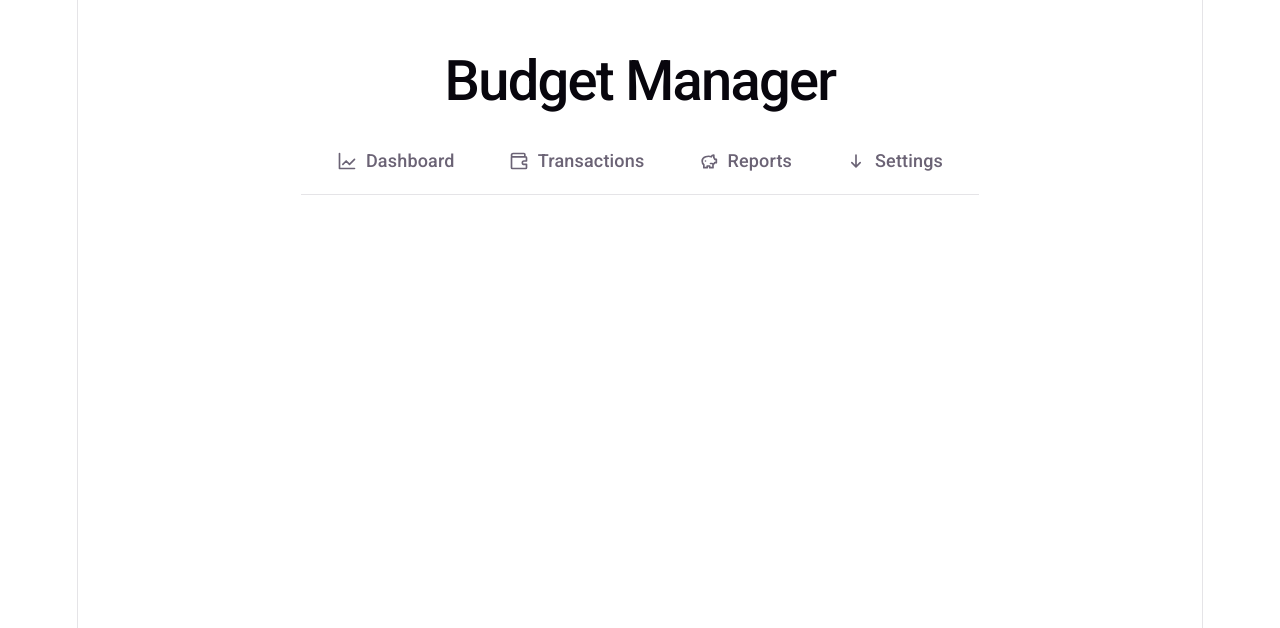
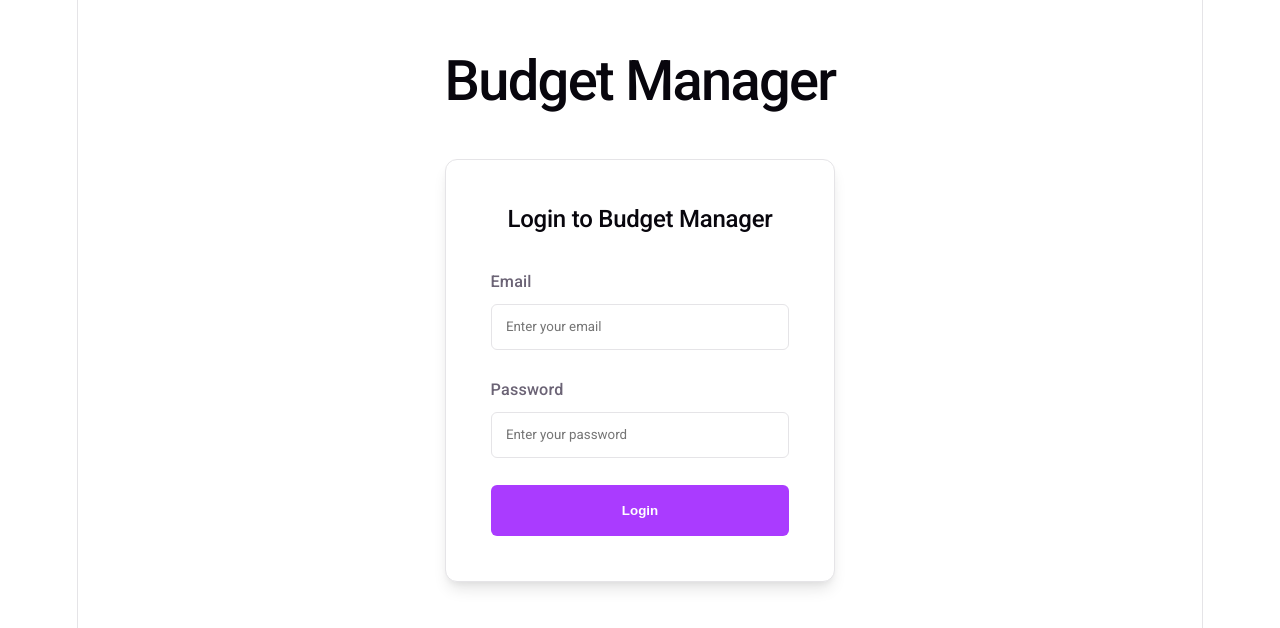
Before and after one commit to lukasmatusiewicz/budget-manager, a React (Vite) app: page /login in a window 1280 px wide. Shown: the top 628 px of the page. Built offline with nearby package versions, Linux system fonts and the light colour scheme.

Commit message:
implement login ui

```diff
--- a/src/views/App/App.jsx
+++ b/src/views/App/App.jsx
@@ -1,23 +1,55 @@
-import { BrowserRouter as Router, Routes, Route } from 'react-router-dom';
+import { useState, useEffect } from 'react';
+import { BrowserRouter as Router, Routes, Route, Navigate } from 'react-router-dom';
 import AppHeader from '../../components/organisms/AppHeader/AppHeader';
 import NavBar from '../../components/organisms/NavBar/NavBar';
 import Dashboard from '../../views/Dashboard/Dashboard.jsx';
 import Transactions from '../../views/Transactions/Transactions.jsx';
 import Reports from '../../views/Reports/Reports.jsx';
 import Settings from '../../views/Settings/Settings.jsx';
+import Login from '../../views/Login/Login.jsx';
 import './App.css';
 
 function App() {
+  const [isAuthenticated, setIsAuthenticated] = useState(() => {
+    return localStorage.getItem('isLoggedIn') === 'true';
+  });
+
+  useEffect(() => {
+    localStorage.setItem('isLoggedIn', isAuthenticated);
+  }, [isAuthenticated]);
+
+  const handleLogin = () => setIsAuthenticated(true);
+  const handleLogout = () => {
+    setIsAuthenticated(false);
+    localStorage.removeItem('isLoggedIn');
+  };
+
   return (
     <Router>
       <div className="app-container">
         <AppHeader title="Budget Manager" />
-                <NavBar />
+        {isAuthenticated && <NavBar onLogout={handleLogout} />}
         <Routes>
-                    <Route path="/" element={<Dashboard />} />
-                    <Route path="/transactions" element={<Transactions />} />
-                    <Route path="/reports" element={<Reports />} />
-                    <Route path="/settings" element={<Settings />} />
+          <Route
+            path="/login"
+            element={!isAuthenticated ? <Login onLogin={handleLogin} /> : <Navigate to="/" />}
+          />
+          <Route
+            path="/"
+            element={isAuthenticated ? <Dashboard /> : <Navigate to="/login" />}
+          />
+          <Route
+            path="/transactions"
+            element={isAuthenticated ? <Transactions /> : <Navigate to="/login" />}
+          />
+          <Route
+            path="/reports"
+            element={isAuthenticated ? <Reports /> : <Navigate to="/login" />}
+          />
+          <Route
+            path="/settings"
+            element={isAuthenticated ? <Settings /> : <Navigate to="/login" />}
+          />
         </Routes>
       </div>
     </Router>
--- /dev/null
+++ b/src/views/Login/Login.css
@@ -0,0 +1,69 @@
+.login-container {
+  display: flex;
+  justify-content: center;
+  align-items: center;
+  min-height: 60vh;
+}
+
+.login-card {
+  width: 100%;
+  max-width: 400px;
+  padding: 2.5rem;
+  background-color: var(--bg);
+  border: 1px solid var(--border);
+  border-radius: 12px;
+  box-shadow: var(--shadow);
+}
+
+.login-card h2 {
+  margin-bottom: 2rem;
+  text-align: center;
+}
+
+.login-form {
+  display: flex;
+  flex-direction: column;
+  gap: 1.5rem;
+}
+
+.form-group {
+  display: flex;
+  flex-direction: column;
+  gap: 0.5rem;
+  text-align: left;
+}
+
+.form-group label {
+  font-size: 0.9rem;
+  font-weight: 500;
+  color: var(--text);
+}
+
+.form-group input {
+  padding: 0.8rem;
+  border: 1px solid var(--border);
+  border-radius: 6px;
+  background-color: var(--bg);
+  color: var(--text-h);
+  font-family: inherit;
+}
+
+.form-group input:focus {
+  outline: none;
+  border-color: var(--accent);
+}
+
+.login-button {
+  padding: 1rem;
+  background-color: var(--accent);
+  color: white;
+  border: none;
+  border-radius: 6px;
+  font-weight: 600;
+  cursor: pointer;
+  transition: opacity 0.2s ease;
+}
+
+.login-button:hover {
+  opacity: 0.9;
+}
--- /dev/null
+++ b/src/views/Login/Login.jsx
@@ -0,0 +1,53 @@
+import { useState } from 'react';
+import { useNavigate } from 'react-router-dom';
+import './Login.css';
+
+const Login = ({ onLogin }) => {
+  const [email, setEmail] = useState('');
+  const [password, setPassword] = useState('');
+  const navigate = useNavigate();
+
+  const handleSubmit = (e) => {
+    e.preventDefault();
+    // Simple mock login logic
+    if (email && password) {
+      onLogin();
+      navigate('/');
+    }
+  };
+
+  return (
+    <div className="login-container">
+      <div className="login-card">
+        <h2>Login to Budget Manager</h2>
+        <form onSubmit={handleSubmit} className="login-form">
+          <div className="form-group">
+            <label htmlFor="email">Email</label>
+            <input
+              type="email"
+              id="email"
+              value={email}
+              onChange={(e) => setEmail(e.target.value)}
+              placeholder="Enter your email"
+              required
+            />
+          </div>
+          <div className="form-group">
+            <label htmlFor="password">Password</label>
+            <input
+              type="password"
+              id="password"
+              value={password}
+              onChange={(e) => setPassword(e.target.value)}
+              placeholder="Enter your password"
+              required
+            />
+          </div>
+          <button type="submit" className="login-button">Login</button>
+        </form>
+      </div>
+    </div>
+  );
+};
+
+export default Login;
```
Lines whose indentation alone changed are shown as unchanged.
